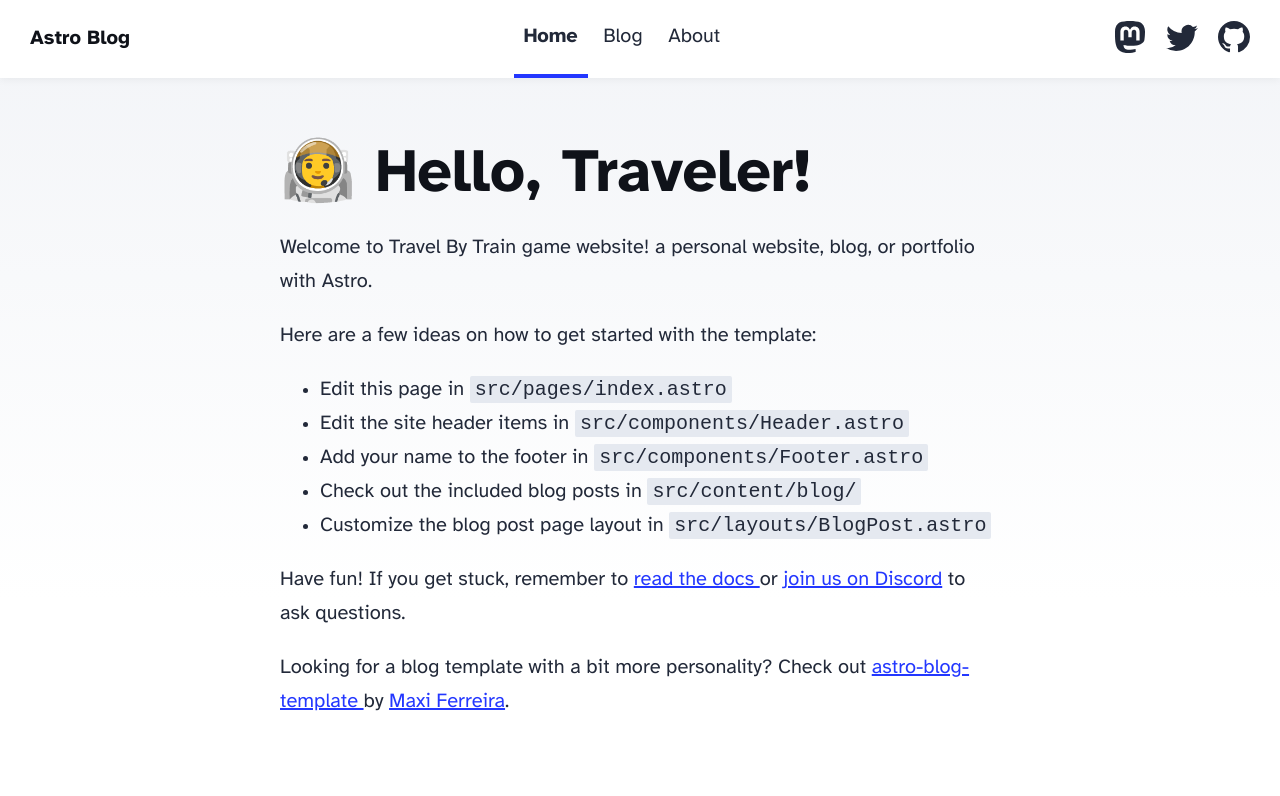
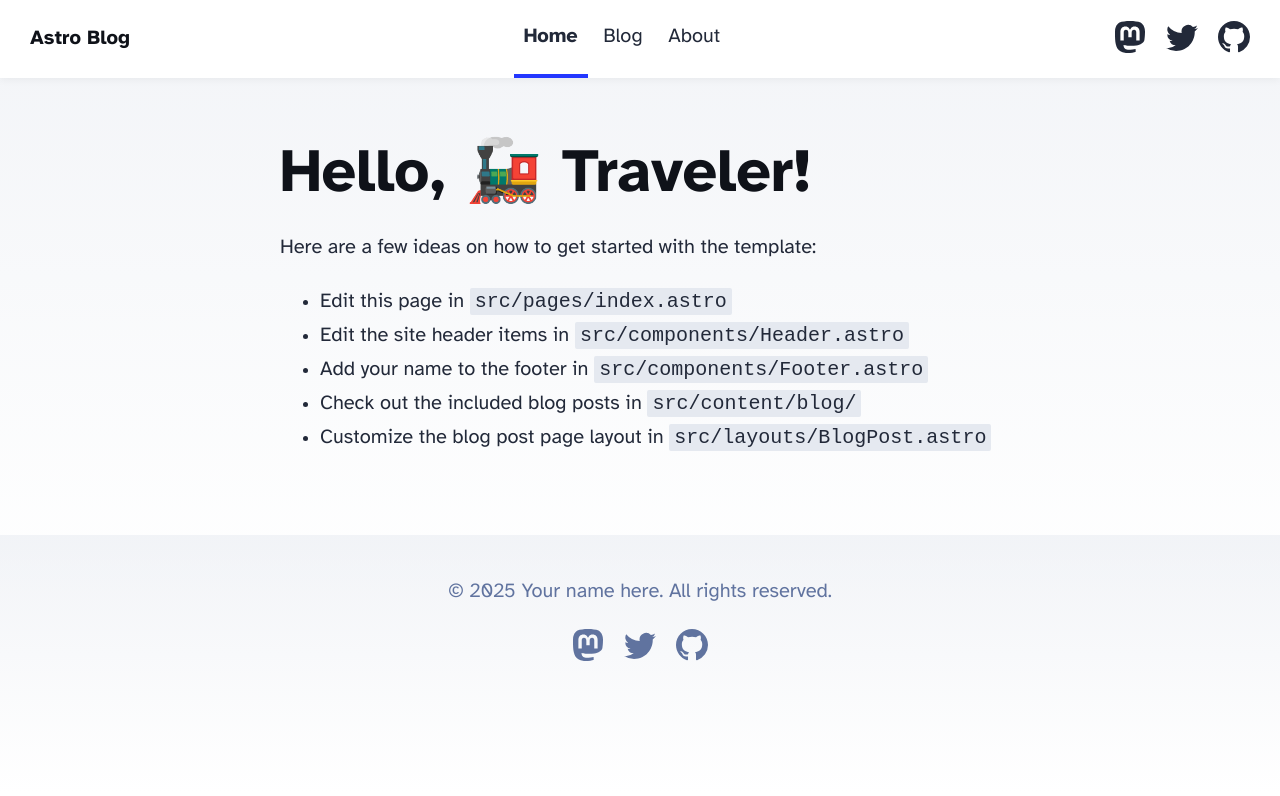
Before and after one commit to BSA-Consulting-LLC/travelbytraingamewebsite, an Astro site: page / in a window 1280 px wide. Shown: the top 796 px of the page. Built offline with nearby package versions, Linux system fonts and the light colour scheme; Astro itself is replaced by a stand-in of ours.

Commit message:
using vs code 👎

```diff
--- a/src/pages/index.astro
+++ b/src/pages/index.astro
@@ -13,10 +13,7 @@ import { SITE_TITLE, SITE_DESCRIPTION } from '../consts';
 	<body>
 		<Header />
 		<main>
-			<h1>🧑‍🚀 Hello, Traveler!</h1>
-			<p>
-				Welcome to Travel By Train game website! a personal website, blog, or portfolio with Astro.
-			</p>
+			<h1>Hello, 🚂 Traveler!</h1>
 			<p>Here are a few ideas on how to get started with the template:</p>
 			<ul>
 				<li>Edit this page in <code>src/pages/index.astro</code></li>
@@ -25,16 +22,8 @@ import { SITE_TITLE, SITE_DESCRIPTION } from '../consts';
 				<li>Check out the included blog posts in <code>src/content/blog/</code></li>
 				<li>Customize the blog post page layout in <code>src/layouts/BlogPost.astro</code></li>
 			</ul>
-			<p>
-				Have fun! If you get stuck, remember to <a href="https://docs.astro.build/"
-					>read the docs
-				</a> or <a href="https://astro.build/chat">join us on Discord</a> to ask questions.
 			</p>
 			<p>
-				Looking for a blog template with a bit more personality? Check out <a
-					href="https://github.com/Charca/astro-blog-template"
-					>astro-blog-template
-				</a> by <a href="https://twitter.com/Charca">Maxi Ferreira</a>.
 			</p>
 		</main>
 		<Footer />
```
